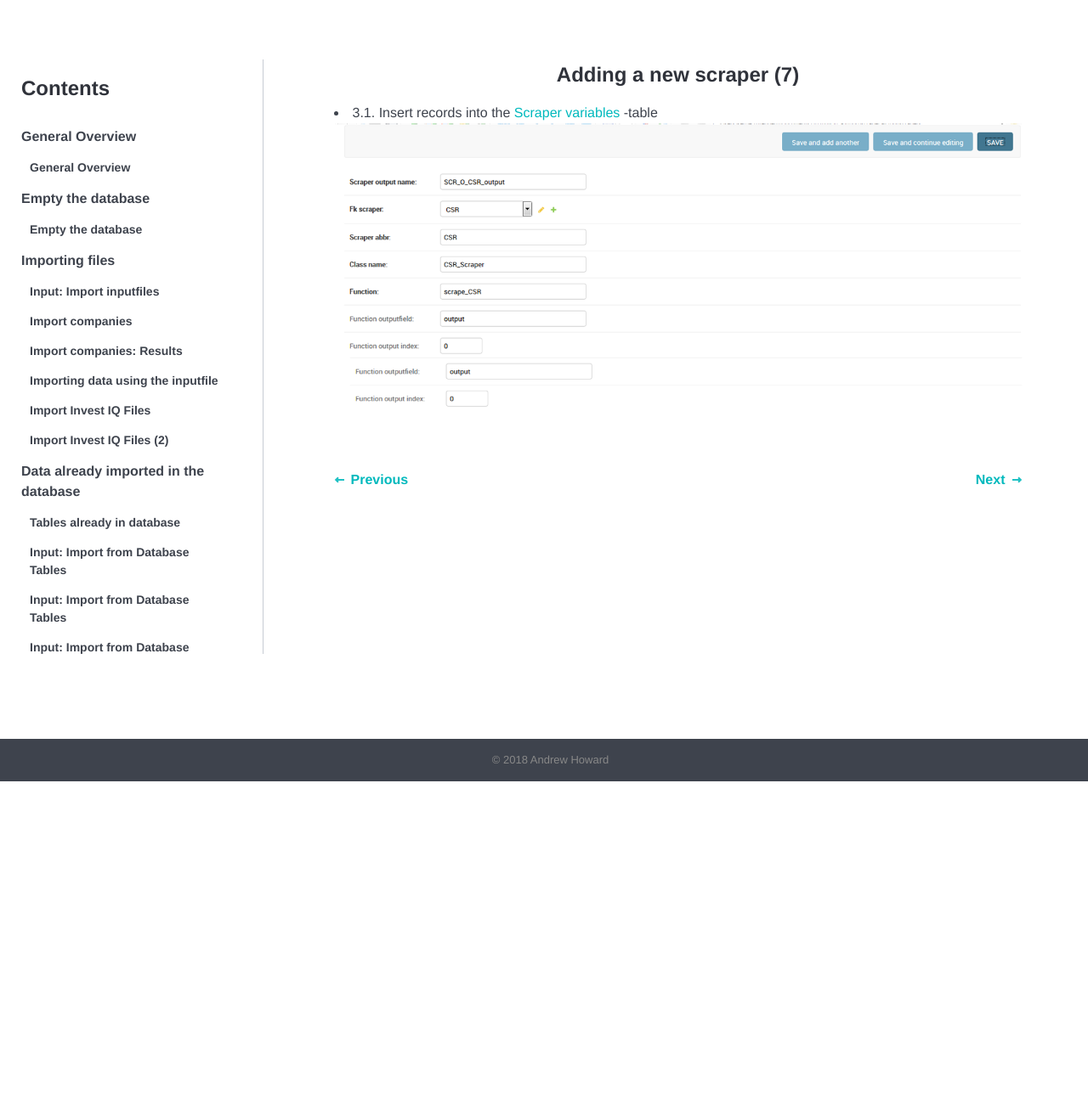
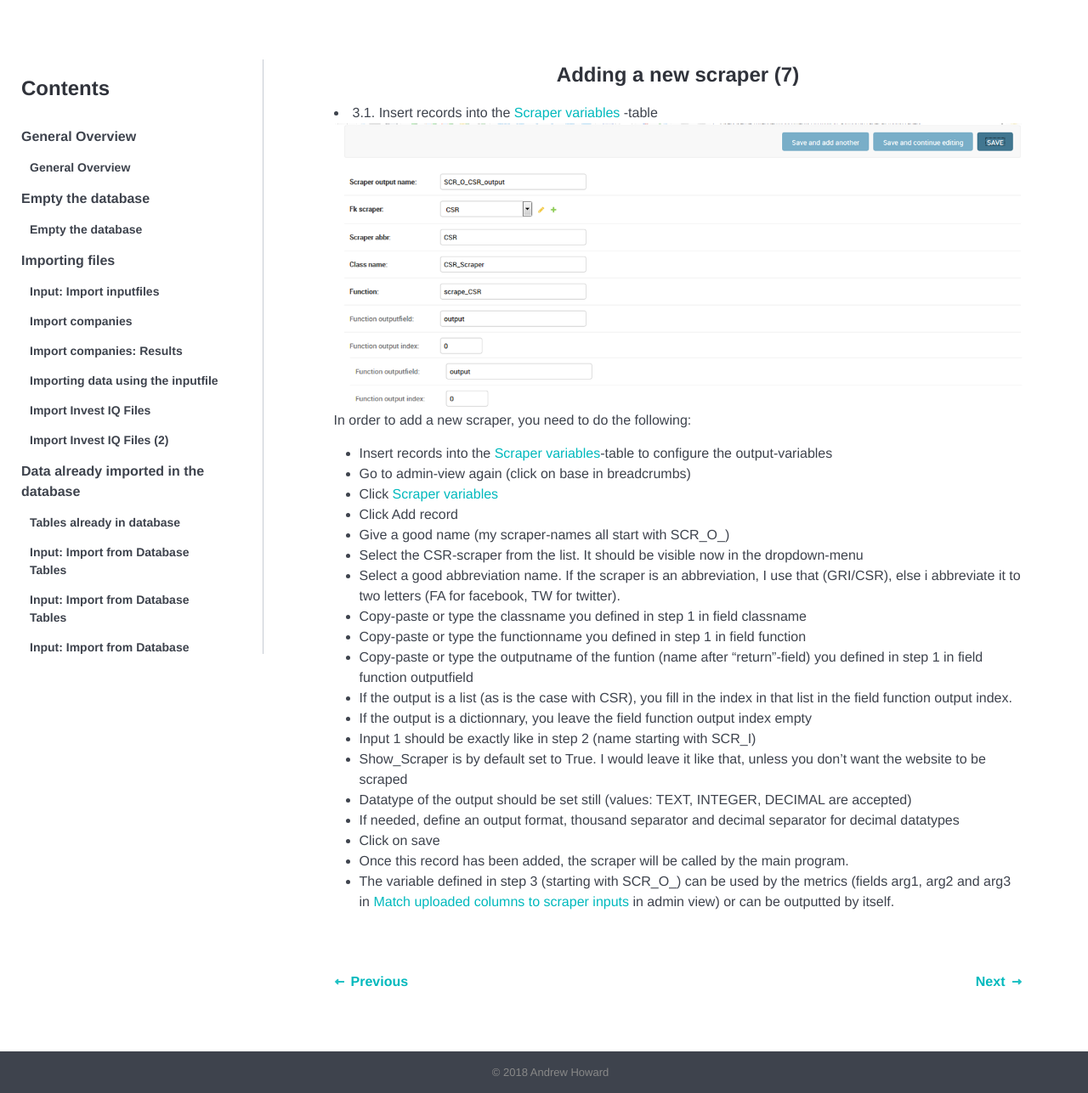
Before and after one commit to tkumpanenko/slides, a Jekyll site: the page built from _tutorials/040.html, in a window 1280 px wide. Shown: the whole page at 85% size. Built offline with Jekyll 4.4.1, drawn with Linux system fonts in a browser that asks for light colours; before the commit the page ends 920 px from its top, so only the background shows below that.

Commit message:
Update from Forestry.io - 040.html

```diff
--- a/_tutorials/040.html
+++ b/_tutorials/040.html
@@ -4,11 +4,33 @@ topic: delete-edit-scrappers
 order: 9
 date: 2018-01-18 19:31:06 +0000
 ---
-
-
 <h4>Adding a new scraper (7)</h4>
 
 <up>
-	<li>3.1. Insert records into the <a href="#">Scraper variables</a> -table</li>
+	<li>3.1. Insert records into the <a href="http://scrapecalctool.scibizinformatics.com/admin/base/input_scrapers_output/">Scraper variables</a> -table</li>
 	<img src="{{site.url}}{{site.baseurl}}/images/040.png" alt="">
 </ul>
+
+<p>In order to add a new scraper, you need to do the following:
+	<ul>
+		<li>Insert records into the <a href="http://scrapecalctool.scibizinformatics.com/admin/base/input_scrapers_output/">Scraper variables</a>-table to configure the output-variables</li>
+		<li>Go to admin-view again (click on base in breadcrumbs)</li>
+		<li>Click <a href="http://scrapecalctool.scibizinformatics.com/admin/base/input_scrapers_output/">Scraper variables</a></li>
+		<li>Click Add record</li>
+		<li>Give a good name (my scraper-names all start with SCR_O_)</li>
+		<li>Select the CSR-scraper from the list. It should be visible now in the dropdown-menu</li>
+		<li>Select a good abbreviation name. If the scraper is an abbreviation, I use that (GRI/CSR), else i abbreviate it to two letters (FA for facebook, TW for twitter). </li>
+		<li>Copy-paste or type the classname you defined in step 1 in field classname</li>
+		<li>Copy-paste or type the functionname you defined in step 1 in field function</li>
+		<li>Copy-paste or type the outputname of the funtion (name after “return”-field) you defined in step 1 in field function outputfield</li>
+		<li>If the output is a list (as is the case with CSR), you fill in the index in that list in the field function output index.</li>
+		<li>If the output is a dictionnary, you leave the field function output index empty</li>
+		<li>Input 1 should be exactly like in step 2  (name starting with SCR_I)</li>
+		<li>Show_Scraper is by default set to True. I would leave it like that, unless you don’t want the website to be scraped</li>
+		<li>Datatype of the output should be set still (values: TEXT, INTEGER, DECIMAL are accepted)</li>
+		<li>If needed, define an output format, thousand separator and decimal separator for decimal datatypes</li>
+		<li>Click on save</li>
+		<li>Once this record has been added, the scraper will be called by the main program.</li>
+		<li>The variable defined in step 3 (starting with SCR_O_)  can be used by the metrics (fields arg1, arg2 and arg3 in <a href="http://scrapecalctool.scibizinformatics.com/admin/base/input_all_scrapers/">Match uploaded columns to scraper inputs</a> in admin view) or can be outputted by itself. </li>
+	</ul>
+</p>
```
